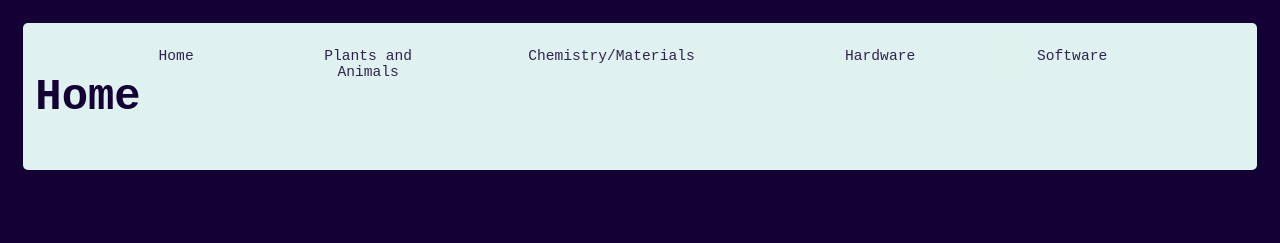
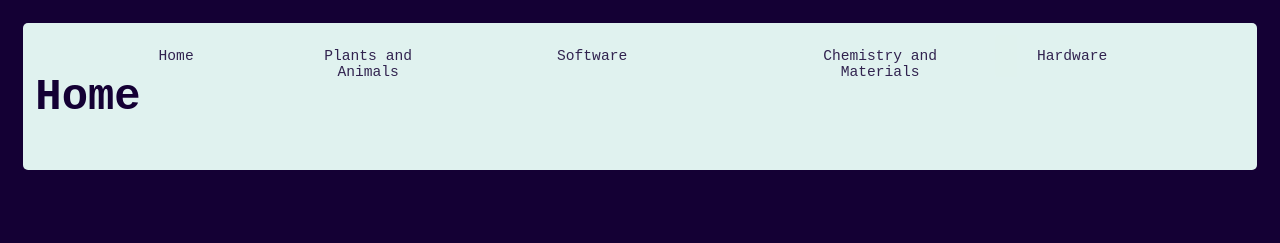
Before and after one commit to pyroxenes/blog, a plain HTML site: page index.html in a window 1280 px wide. Shown: the top 243 px of the page. Drawn offline with Linux system fonts and the light colour scheme.

Commit message:
Update index.html

```diff
--- a/index.html
+++ b/index.html
@@ -9,10 +9,34 @@
 		</div>
 	  </a>
   </div>
-  <div class="caption-box2">Plants and Animals</div>
-  <div class="caption-box3">Chemistry/Materials</div>
-  <div class="caption-box4">Hardware</div>
-  <div class="caption-box5">Software</div>
+  <div class="hover">
+	  <a href="https://pyroxenes.github.io/plntanml" style="display:block;height:100%;width:100%">
+	  	<div class="caption-box2">
+		  Plants and Animals
+		</div>
+	  </a>
+  </div>
+  <div class="hover">
+	  <a href="https://pyroxenes.github.io/software" style="display:block;height:100%;width:100%">
+	  	<div class="caption-box3">
+		  Software
+		</div>
+	  </a>
+  </div>
+   <div class="hover">
+	  <a href="https://pyroxenes.github.io/chmmtrls" style="display:block;height:100%;width:100%">
+	  	<div class="caption-box4">
+		  Chemistry and Materials
+		</div>
+	  </a>
+  </div>
+   <div class="hover">
+	  <a href="https://pyroxenes.github.io/hdwr" style="display:block;height:100%;width:100%">
+	  	<div class="caption-box5">
+		  Hardware
+		</div>
+	  </a>
+  </div>
 <h2>Home</h2>
 </div>
  <div class="card">
```
